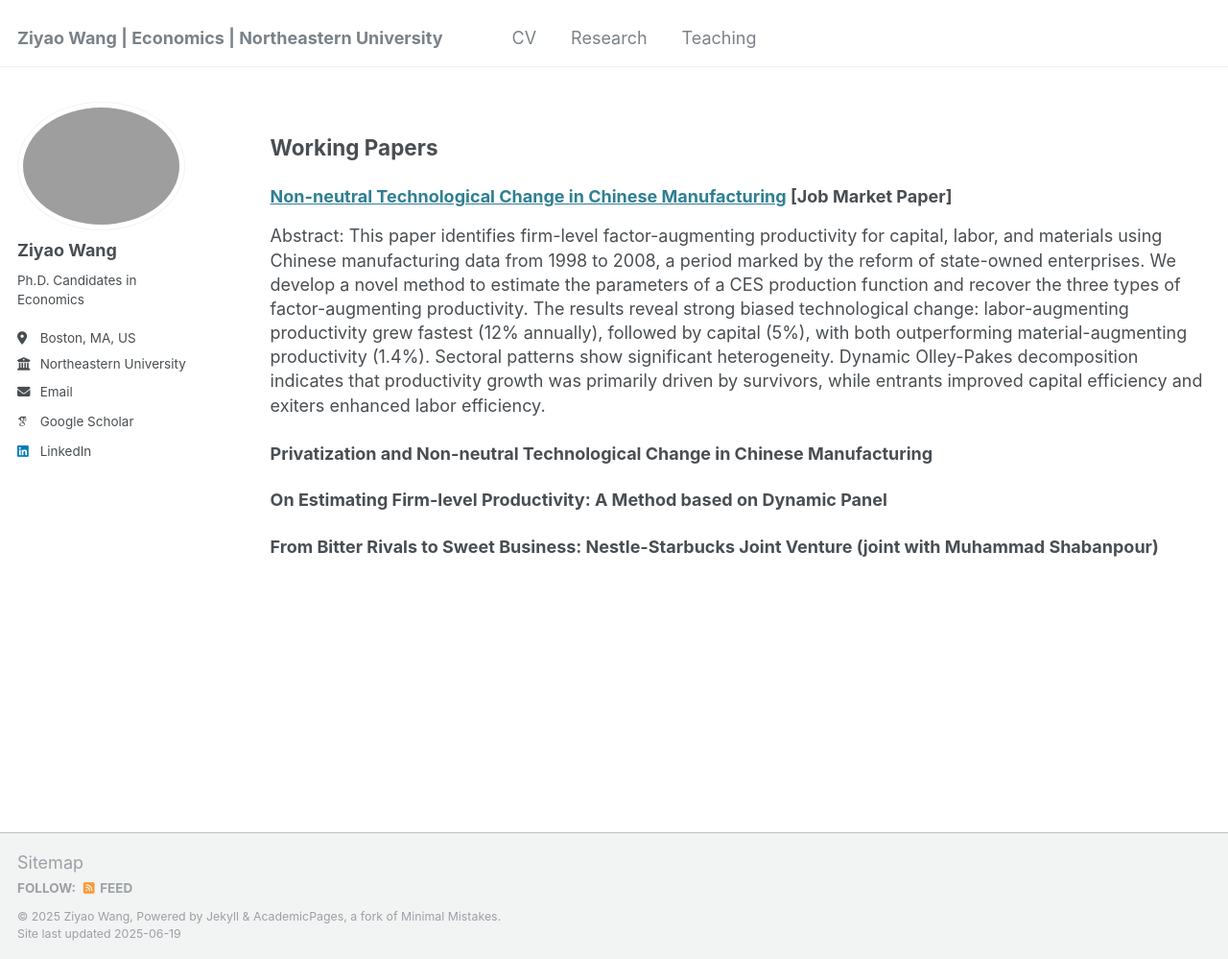
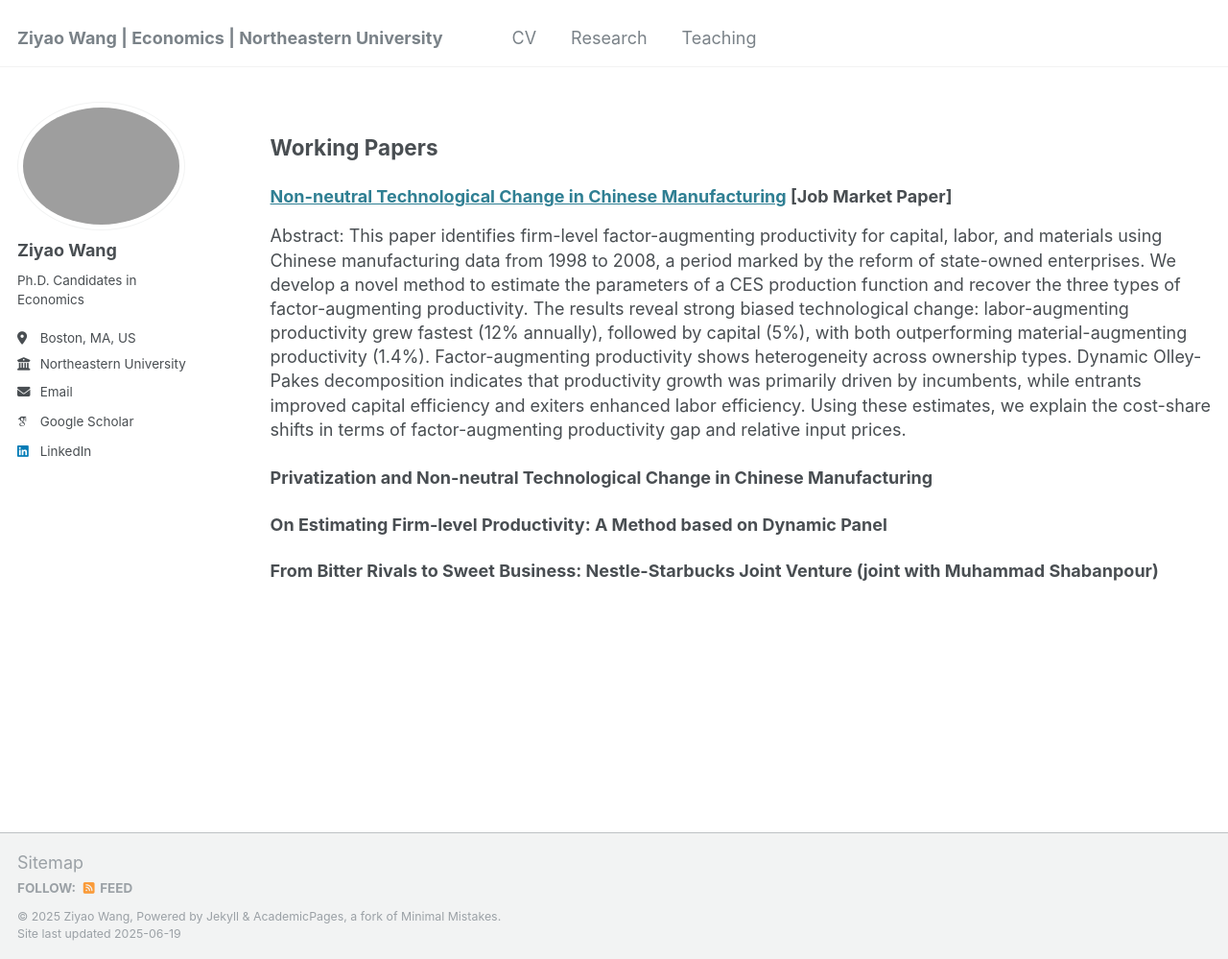
Before and after one commit to ziyaowangecon/ziyaowangecon.github.io, a Jekyll site: the page built from _pages/research.md, in a window 1280 px wide and 999 px high. Shown: the whole window at 96% size. Built offline with Jekyll 4.4.1, drawn with Linux system fonts in a browser that asks for light colours; some web fonts are replaced.

Commit message:
Update research.md

```diff
--- a/_pages/research.md
+++ b/_pages/research.md
@@ -65,7 +65,7 @@
 
 ### [Non-neutral Technological Change in Chinese Manufacturing](https://papers.ssrn.com/sol3/papers.cfm?abstract_id=5176447) **[Job Market Paper]**
 
-Abstract: This paper identifies firm-level factor-augmenting productivity for capital, labor, and materials using Chinese manufacturing data from 1998 to 2008, a period marked by the reform of state-owned enterprises. We develop a novel method to estimate the parameters of a CES production function and recover the three types of factor-augmenting productivity. The results reveal strong biased technological change:  labor-augmenting productivity grew fastest (12% annually), followed by capital (5%), with both outperforming material-augmenting productivity (1.4%). Sectoral patterns show significant heterogeneity. Dynamic Olley-Pakes decomposition indicates that productivity growth was primarily driven by survivors, while entrants improved capital efficiency and exiters enhanced labor efficiency.
+Abstract: This paper identifies firm-level factor-augmenting productivity for capital, labor, and materials using Chinese manufacturing data from 1998 to 2008, a period marked by the reform of state-owned enterprises. We develop a novel method to estimate the parameters of a CES production function and recover the three types of factor-augmenting productivity. The results reveal strong biased technological change:  labor-augmenting productivity grew fastest (12% annually), followed by capital (5%), with both outperforming material-augmenting productivity (1.4%). Factor-augmenting productivity shows heterogeneity across ownership types. Dynamic Olley-Pakes decomposition indicates that productivity growth was primarily driven by incumbents, while entrants improved capital efficiency and exiters enhanced labor efficiency. Using these estimates, we explain the cost-share shifts in terms of factor-augmenting productivity gap and relative input prices.
 
 ### Privatization and Non-neutral Technological Change in Chinese Manufacturing
 
```
